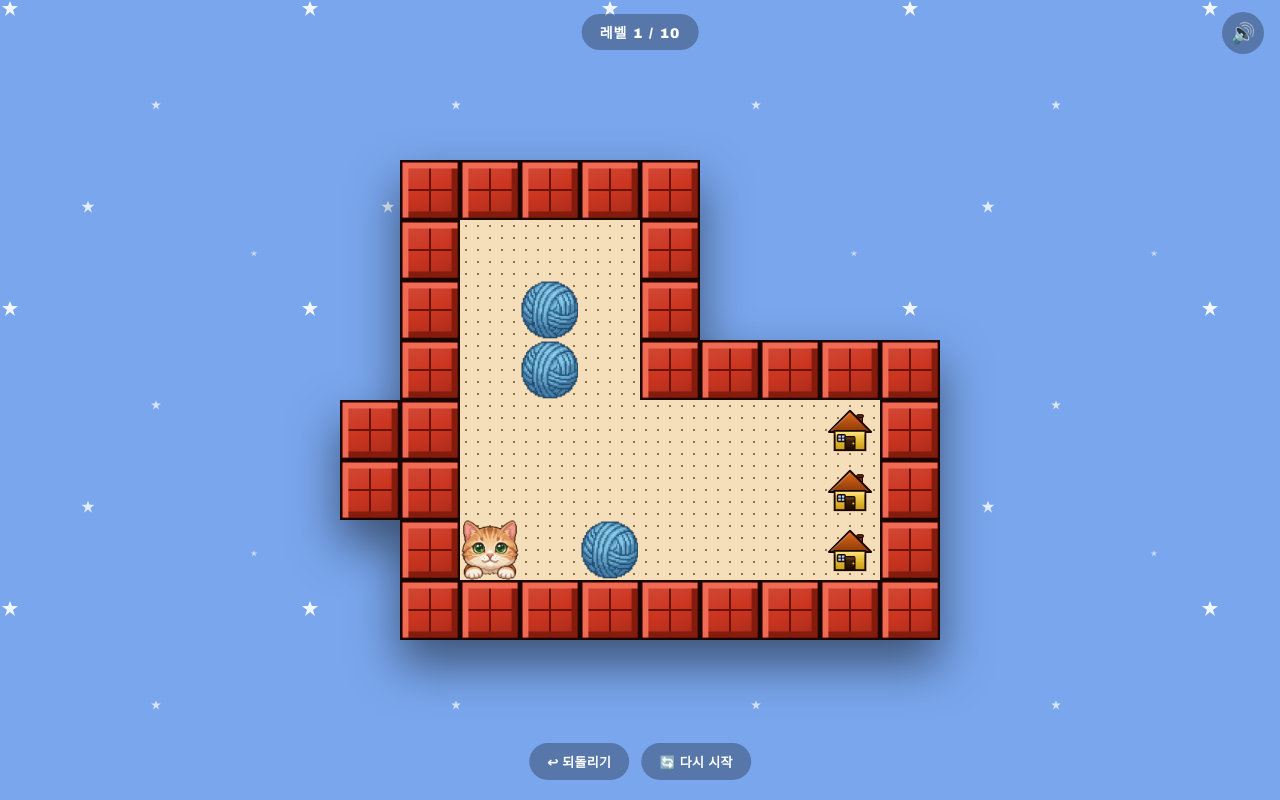
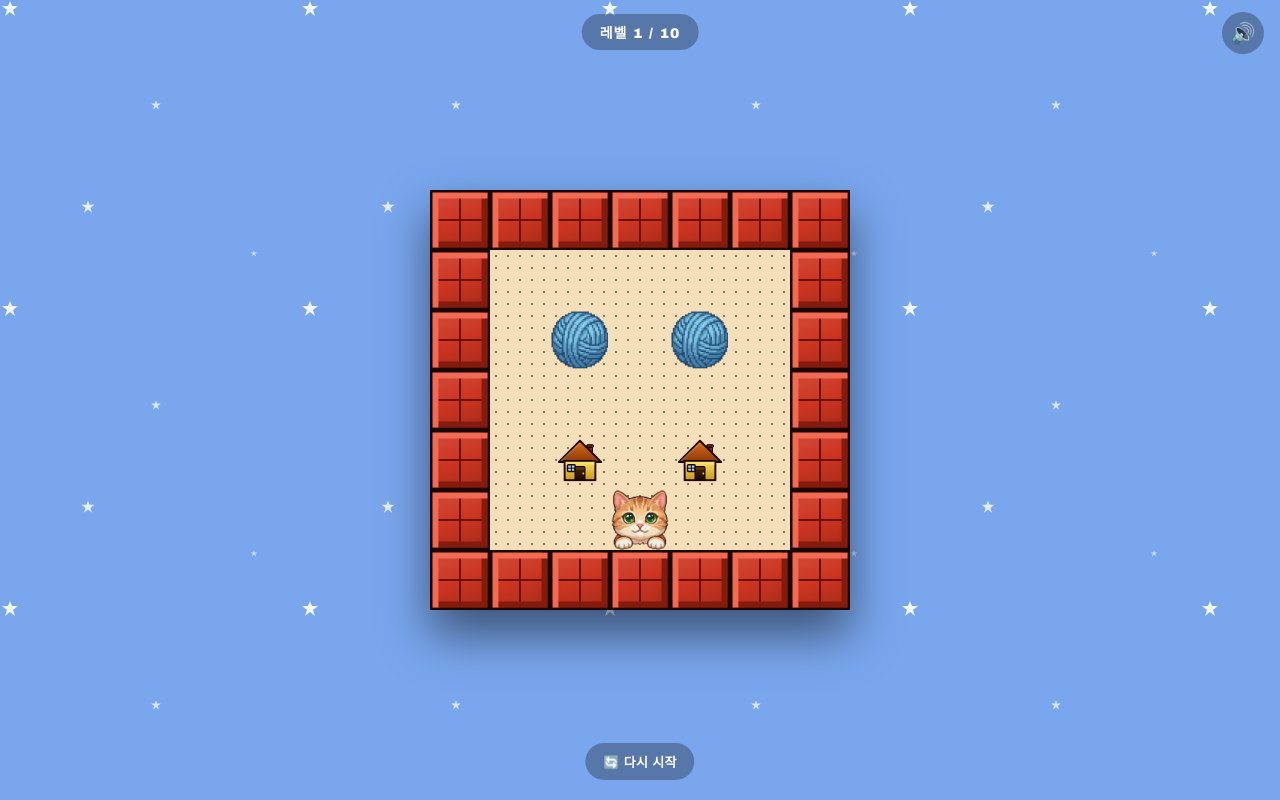
Before and after one commit to muonkr/pushpang, a website: page index.html in a window 1280 px wide. Drawn offline with Linux system fonts and the light colour scheme.

Commit message:
Levels redesigned, goals impassable, locked balls, undo removed

```diff
--- a/index.html
+++ b/index.html
@@ -228,7 +228,6 @@
     <div id="level-indicator">레벨 1 / 10</div>
 
     <div id="control-btns">
-        <button class="ctrl-btn" tabindex="-1" onclick="undoMove()">↩ 되돌리기</button>
         <button class="ctrl-btn" tabindex="-1" onclick="resetLevel()">🔄 다시 시작</button>
     </div>
 
@@ -335,7 +334,49 @@
 
         // ===== 레벨 데이터 (10개) =====
         const levels = [
-            // 레벨 1 - 털실 3개
+            // 레벨 1 - 털실 2개, 직선 푸시 (최쉬움)
+            [
+                "WWWWWWW",
+                "W.....W",
+                "W.B.B.W",
+                "W.....W",
+                "W.G.G.W",
+                "W..P..W",
+                "WWWWWWW"
+            ],
+            // 레벨 2 - 털실 2개, 코너 배치
+            [
+                "WWWWWWWW",
+                "W......W",
+                "WB.....W",
+                "W......W",
+                "W.....BW",
+                "WG.....W",
+                "W..P..GW",
+                "WWWWWWWW"
+            ],
+            // 레벨 3 - 털실 2개, 우회 필요
+            [
+                "WWWWWWWW",
+                "W......W",
+                "W.B....W",
+                "W......W",
+                "W..B...W",
+                "WGG....W",
+                "W..P...W",
+                "WWWWWWWW"
+            ],
+            // 레벨 4 - 털실 3개, 대칭
+            [
+                "WWWWWWWWW",
+                "W.......W",
+                "W.B.B.B.W",
+                "W.......W",
+                "W.G.G.G.W",
+                "W...P...W",
+                "WWWWWWWWW"
+            ],
+            // 레벨 5 - ㄴ자 방 + 털실 3개 (좁은 통로)
             [
                 "xWWWWWxxxx",
                 "xW...Wxxxx",
@@ -346,105 +387,63 @@
                 "xWP.B...GW",
                 "xWWWWWWWWW"
             ],
-            // 레벨 2 - 털실 2개, 대칭 직선 푸시
+            // 레벨 6 - L자 방 + 털실 3개, 상하 연결
             [
-                "WWWWWWW",
-                "W.....W",
-                "W.B.B.W",
-                "W.....W",
-                "W.G.G.W",
-                "W..P..W",
-                "WWWWWWW"
-            ],
-            // 레벨 3 - 털실 2개, 코너 배치
-            [
-                "WWWWWWWW",
-                "W......W",
-                "WB.....W",
-                "W......W",
-                "W.....BW",
-                "WG.....W",
-                "W..P..GW",
-                "WWWWWWWW"
-            ],
-            // 레벨 4 - 털실 2개, 우회 필요
-            [
-                "WWWWWWWW",
-                "W......W",
-                "W.B....W",
-                "W......W",
-                "W..B...W",
-                "WGG....W",
-                "W..P...W",
-                "WWWWWWWW"
-            ],
-            // 레벨 5 - 털실 3개, 대칭
-            [
-                "WWWWWWWWW",
-                "W.......W",
-                "W.B.B.B.W",
+                "xWWWWWWWx",
+                "xW.....Wx",
+                "xW.B.B.Wx",
+                "WWB....WW",
                 "W.......W",
                 "W.G.G.G.W",
                 "W...P...W",
                 "WWWWWWWWW"
             ],
-            // 레벨 6 - 털실 3개, 대각선 배치
-            [
-                "WWWWWWWW",
-                "W......W",
-                "W.B....W",
-                "W..B...W",
-                "W...B..W",
-                "WGG.G..W",
-                "W...P..W",
-                "WWWWWWWW"
-            ],
-            // 레벨 7 - 털실 3개, 방 안쪽 배치
-            [
-                "xWWWWWWWx",
-                "xW.....Wx",
-                "xW.B.B.Wx",
-                "xW.....Wx",
-                "xW..B..Wx",
-                "xW.G.G.Wx",
-                "xW..G..Wx",
-                "xW..P..Wx",
-                "xWWWWWWWx"
-            ],
-            // 레벨 8 - 털실 4개, 대칭
+            // 레벨 7 - 털실 4개, 중앙 기둥 + 모서리 목표
             [
                 "WWWWWWWWW",
                 "W.......W",
                 "W.B...B.W",
-                "W.......W",
+                "W...W...W",
                 "W.B...B.W",
                 "W.......W",
-                "W.GG.GG.W",
+                "WGG...GGW",
                 "W...P...W",
                 "WWWWWWWWW"
             ],
-            // 레벨 9 - 털실 4개, 순서 중요
+            // 레벨 8 - 털실 4개, 두 기둥 + 모서리 목표
             [
                 "WWWWWWWWW",
                 "W.......W",
-                "W...B...W",
-                "W.B...B.W",
-                "W...B...W",
-                "W.G...G.W",
-                "WG.....GW",
+                "W.B.W.B.W",
+                "W.......W",
+                "W.B.W.B.W",
+                "W.......W",
+                "WGG...GGW",
                 "W...P...W",
                 "WWWWWWWWW"
             ],
-            // 레벨 10 - 털실 5개, 최고 난이도
+            // 레벨 9 - 털실 4개, 측면 통로 장애물
+            [
+                "WWWWWWWWW",
+                "W.......W",
+                "WBW...WBW",
+                "W.W...W.W",
+                "W.......W",
+                "W..B.B..W",
+                "W.......W",
+                "WG.G.G.GW",
+                "W...P...W",
+                "WWWWWWWWW"
+            ],
+            // 레벨 10 - 털실 5개, 측면 기둥 + 복합
             [
                 "WWWWWWWWWW",
                 "W........W",
                 "W.B.B.B..W",
                 "W........W",
-                "W.B...B..W",
+                "WW.B..B..W",
                 "W........W",
-                "W.GG.GG..W",
-                "W...G....W",
+                "W.GG.GGG.W",
                 "W....P...W",
                 "WWWWWWWWWW"
             ]
@@ -547,12 +546,13 @@
             const ny = playerPos.y + dy;
             if (ny < 0 || ny >= gameState.length || nx < 0 || nx >= gameState[0].length) return;
             const target = gameState[ny][nx];
-            if (target === 'W' || target === 'x') return;
+            // G(빈 집): 고양이 진입 불가 / X(공이 들어간 집): 잠금 - 이동 불가
+            if (target === 'W' || target === 'x' || target === 'G' || target === 'X') return;
 
             const prevState = JSON.stringify(gameState);
             let moved = false;
 
-            if (target === 'B' || target === 'X') {
+            if (target === 'B') {
                 const nnx = nx + dx, nny = ny + dy;
                 if (nny < 0 || nny >= gameState.length || nnx < 0 || nnx >= gameState[0].length) return;
                 const beyond = gameState[nny][nnx];
```
